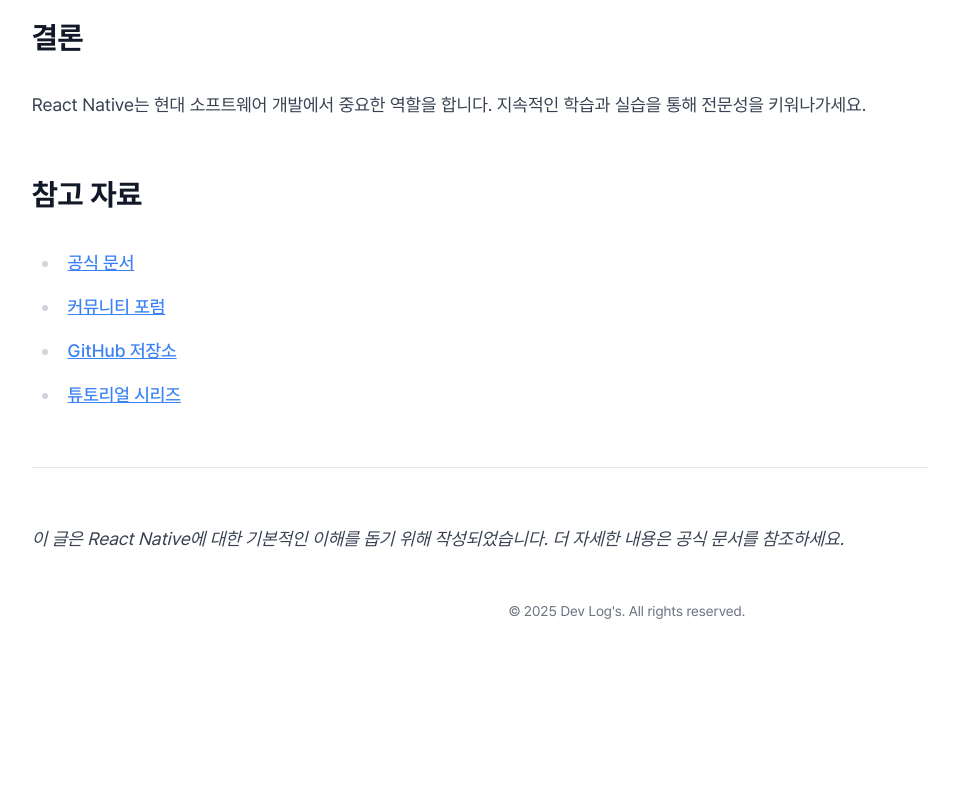
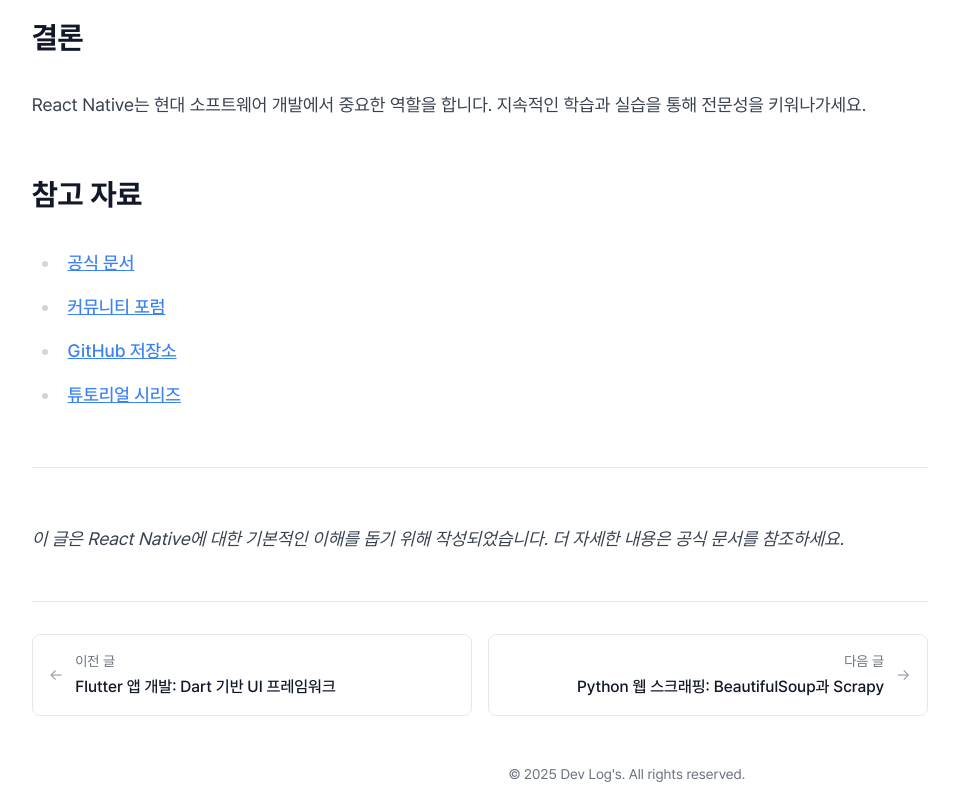
Before and after one commit to devsoob/dev-soob-log, a Next.js app: page /posts/2025-01-21-react-native-mobile in a window 1280 px wide. Shown: the part 5270-6070 px from the top of the page, without its empty margins (13-972 px from the left). Before the commit the page ends 5907 px from the top, so only its background shows below. Built offline with nearby package versions, Linux system fonts and the light colour scheme; no server answers.

Commit message:
feat: add previous/next post navigation to post detail page

```diff
--- a/pages/posts/[slug].tsx
+++ b/pages/posts/[slug].tsx
@@ -14,9 +14,11 @@ import { useEffect, useState } from 'react';
 interface PostPageProps {
   post: UnifiedPost;
   mdxSource: any;
+  prevPost: UnifiedPost | null;
+  nextPost: UnifiedPost | null;
 }
 
-export default function PostPage({ post, mdxSource }: PostPageProps) {
+export default function PostPage({ post, mdxSource, prevPost, nextPost }: PostPageProps) {
   const [tocItems, setTocItems] = useState<TocItem[]>([]);
 
   useEffect(() => {
@@ -63,6 +65,59 @@ export default function PostPage({ post, mdxSource }: PostPageProps) {
                 <div id="post-content" className="prose prose-sm xs:prose-base sm:prose-lg max-w-none dark:prose-invert mt-8">
                   <MDXRemote {...mdxSource} />
                 </div>
+
+                {/* 이전/다음 글 네비게이션 */}
+                {(prevPost || nextPost) && (
+                  <nav className="mt-12 pt-8 border-t border-gray-200 dark:border-gray-700">
+                    <div className="flex flex-col sm:flex-row justify-between gap-4">
+                      {prevPost ? (
+                        <Link
+                          href={`/posts/${prevPost.slug}`}
+                          className="group flex-1 p-4 rounded-lg border border-gray-200 dark:border-gray-700 hover:border-gray-300 dark:hover:border-gray-600 transition-colors"
+                        >
+                          <div className="flex items-center">
+                            <div className="mr-3 text-gray-400 group-hover:text-gray-600 dark:group-hover:text-gray-300 transition-colors">
+                              ←
+                            </div>
+                            <div>
+                              <div className="text-sm text-gray-500 dark:text-gray-400 mb-1">
+                                이전 글
+                              </div>
+                              <div className="text-base font-medium text-gray-900 dark:text-white group-hover:text-blue-600 dark:group-hover:text-blue-400 transition-colors">
+                                {prevPost.title}
+                              </div>
+                            </div>
+                          </div>
+                        </Link>
+                      ) : (
+                        <div className="flex-1" />
+                      )}
+
+                      {nextPost ? (
+                        <Link
+                          href={`/posts/${nextPost.slug}`}
+                          className="group flex-1 p-4 rounded-lg border border-gray-200 dark:border-gray-700 hover:border-gray-300 dark:hover:border-gray-600 transition-colors"
+                        >
+                          <div className="flex items-center justify-end">
+                            <div>
+                              <div className="text-sm text-gray-500 dark:text-gray-400 mb-1 text-right">
+                                다음 글
+                              </div>
+                              <div className="text-base font-medium text-gray-900 dark:text-white group-hover:text-blue-600 dark:group-hover:text-blue-400 transition-colors">
+                                {nextPost.title}
+                              </div>
+                            </div>
+                            <div className="ml-3 text-gray-400 group-hover:text-gray-600 dark:group-hover:text-gray-300 transition-colors">
+                              →
+                            </div>
+                          </div>
+                        </Link>
+                      ) : (
+                        <div className="flex-1" />
+                      )}
+                    </div>
+                  </nav>
+                )}
               </article>
             </div>
 
@@ -99,7 +154,8 @@ export const getStaticPaths: GetStaticPaths = async () => {
 export const getStaticProps: GetStaticProps = async ({ params }) => {
   const slug = params?.slug as string;
   const posts = await getPublishedPosts();
-  const post = posts.find((p) => p.slug === slug);
+  const postIndex = posts.findIndex((p) => p.slug === slug);
+  const post = posts[postIndex];
 
   if (!post) {
     return {
@@ -107,12 +163,18 @@ export const getStaticProps: GetStaticProps = async ({ params }) => {
     };
   }
 
+  // 이전/다음 글 찾기
+  const prevPost = postIndex > 0 ? posts[postIndex - 1] : null;
+  const nextPost = postIndex < posts.length - 1 ? posts[postIndex + 1] : null;
+
   const mdxSource = await serialize(post.content);
 
   return {
     props: {
       post,
       mdxSource,
+      prevPost,
+      nextPost,
     },
     revalidate: 60, // 1분마다 재생성
   };
```
